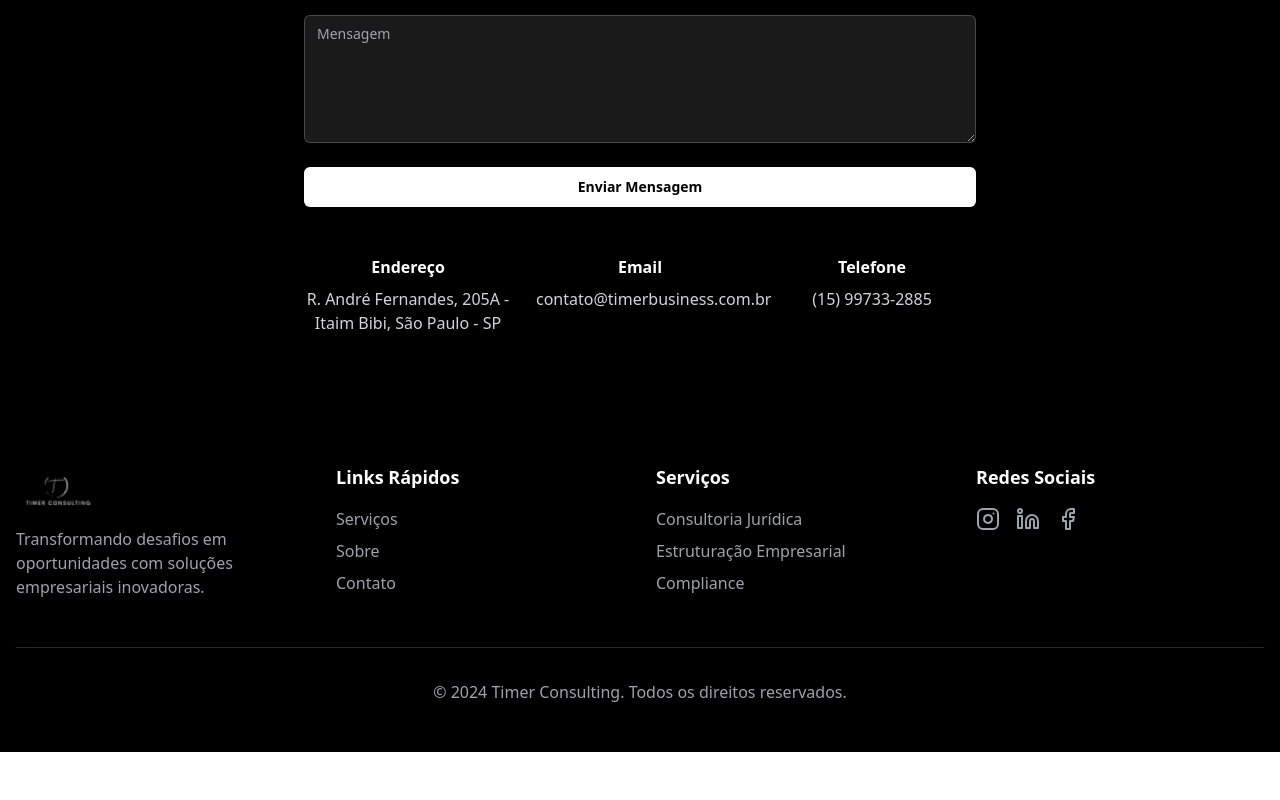
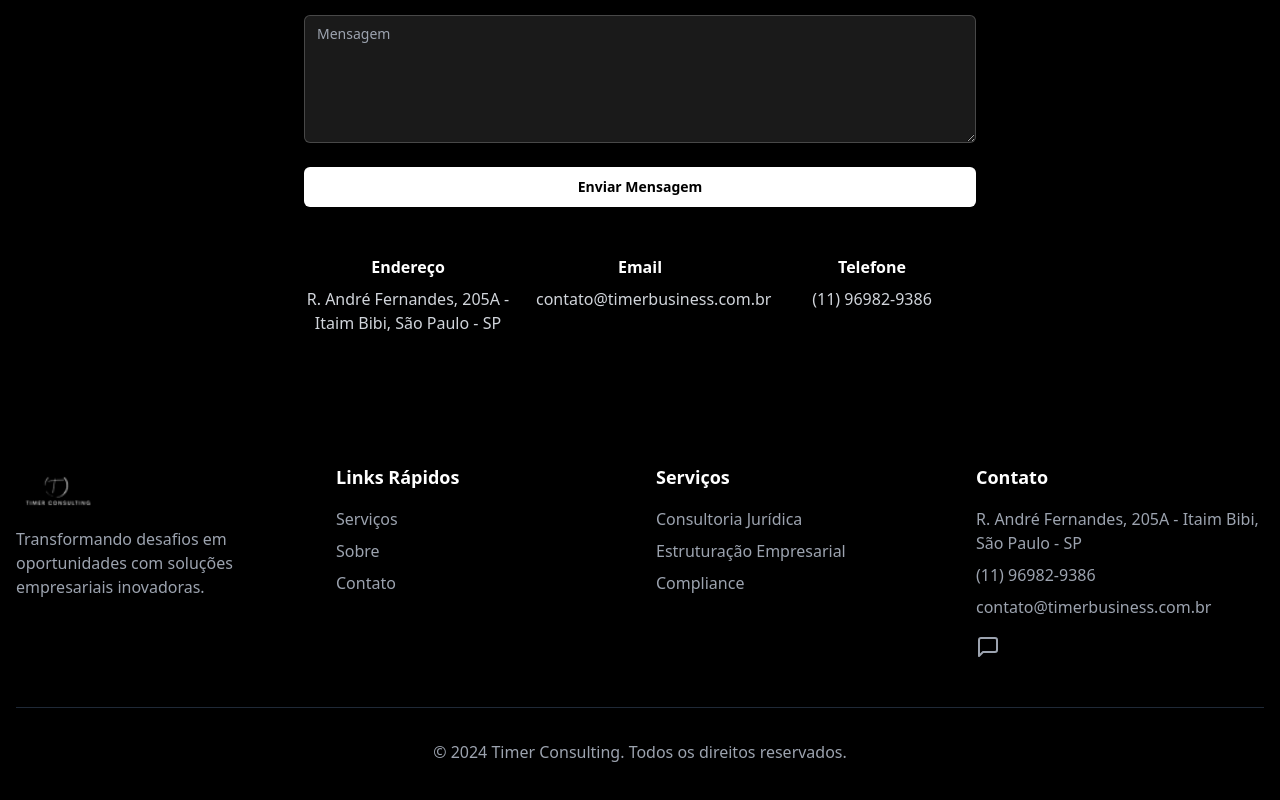
Before and after one commit to ConradoConv/timerconsulting, a React (Vite) app: page / in a window 1280 px wide. Shown: the part 3103-3903 px from the top of the page. Before the commit the page ends 3855 px from the top, so only its background shows below. Built offline with nearby package versions, Linux system fonts and the light colour scheme.

Commit message:
atualização dos componentes

```diff
--- a/src/components/ContactForm/ContactForm.tsx
+++ b/src/components/ContactForm/ContactForm.tsx
@@ -1,384 +1,192 @@
-
 import { Button } from "@/components/ui/button";
-
 import { Input } from "@/components/ui/input";
-
 import { Textarea } from "@/components/ui/textarea";
-
 import { useToast } from "@/components/ui/use-toast";
-
 import emailjs from '@emailjs/browser';
-
 import {
-
   Select,
-
   SelectContent,
-
   SelectItem,
-
   SelectTrigger,
-
   SelectValue,
-
 } from "@/components/ui/select";
-
 import { useState } from "react";
-
 import SuccessMessage from "./SuccessMessage";
-
 import ContactInfo from "./ContactInfo";
 
-
-
 interface ContactFormProps {
-
   className?: string;
-
   showContactInfo?: boolean;
-
 }
 
-
-
 const ContactForm = ({ className = "", showContactInfo = true }: ContactFormProps) => {
-
   const { toast } = useToast();
-
   const [formData, setFormData] = useState({
-
     name: '',
-
     email: '',
-
     phone: '',
-
     company: '',
-
     sector: '',
-
     message: ''
-
   });
-
   const [isSubmitted, setIsSubmitted] = useState(false);
 
-
-
   const handleChange = (e: React.ChangeEvent<HTMLInputElement | HTMLTextAreaElement>) => {
-
     setFormData({
-
       ...formData,
-
       [e.target.name]: e.target.value
-
     });
-
   };
 
-
-
   const handleSectorChange = (value: string) => {
-
     setFormData({
-
       ...formData,
-
       sector: value
-
     });
-
   };
 
-
-
   const handleSubmit = async (e: React.FormEvent) => {
-
     e.preventDefault();
 
-
-
     try {
-
       emailjs.init("D_RnWlH_CGPwVcM4e");
 
-
-
       const result = await emailjs.send(
-
         'service_5hcq1xd',
-
         'template_0aar80i',
-
         {
-
           from_name: formData.name,
-
           from_empresa: formData.company,
-
           from_setor: formData.sector,
-
           from_email: formData.email,
-
           from_phone: formData.phone,
-
           message: formData.message,
-
           to_email: 'conrado@timerbusiness.com.br',
-
         }
-
       );
 
-
-
       if (result.text === 'OK') {
-
         toast({
-
           title: "Mensagem enviada!",
-
           description: "Entraremos em contato em breve.",
-
         });
 
-
-
         setFormData({
-
           name: '',
-
           email: '',
-
           phone: '',
-
           company: '',
-
           sector: '',
-
           message: ''
-
         });
-
         setIsSubmitted(true);
-
       } else {
-
         throw new Error('Failed to send email');
-
       }
-
     } catch (error) {
-
       console.error('Error sending email:', error);
-
       toast({
-
         title: "Erro ao enviar mensagem",
-
         description: "Houve um problema ao enviar sua mensagem. Por favor, tente novamente mais tarde ou entre em contato conosco diretamente.",
-
         variant: "destructive"
-
       });
-
     }
-
   };
 
-
-
   const sectors = [
-
     "Construção Civil",
-
     "Fintechs",
-
     "Meios de Pagamento",
-
     "Equipamentos Eletrônicos",
-
     "Indústrias",
-
     "Tecnologia",
-
     "Varejo",
-
     "Saúde",
-
     "Educação",
-
     "Serviços Financeiros",
-
     "Logística",
-
     "E-commerce",
-
     "Outros"
-
   ];
 
-
-
   if (isSubmitted) {
-
     return <SuccessMessage onReset={() => setIsSubmitted(false)} />;
-
   }
 
-
-
   return (
-
     <div className={className}>
-
       <form onSubmit={handleSubmit} className="space-y-6">
+        <div className="grid grid-cols-1 md:grid-cols-2 gap-6">
+          <Input
+            name="name"
+            value={formData.name}
+            onChange={handleChange}
+            placeholder="Nome"
+            required
+            className="bg-white/10 border-white/20 text-white placeholder:text-gray-400"
+          />
+          <Input
+            name="email"
+            value={formData.email}
+            onChange={handleChange}
+            type="email"
+            placeholder="Email"
+            required
+            className="bg-white/10 border-white/20 text-white placeholder:text-gray-400"
+          />
+        </div>
 
         <div className="grid grid-cols-1 md:grid-cols-2 gap-6">
-
           <Input
-
-            name="name"
-
-            value={formData.name}
-
+            name="phone"
+            value={formData.phone}
             onChange={handleChange}
-
-            placeholder="Nome"
-
+            placeholder="Telefone"
             required
-
             className="bg-white/10 border-white/20 text-white placeholder:text-gray-400"
-
           />
-
           <Input
-
-            name="email"
-
-            value={formData.email}
-
+            name="company"
+            value={formData.company}
             onChange={handleChange}
-
-            type="email"
-
-            placeholder="Email"
-
+            placeholder="Nome da Empresa"
             required
-
             className="bg-white/10 border-white/20 text-white placeholder:text-gray-400"
-
           />
-
         </div>
 
-
-
-        <div className="grid grid-cols-1 md:grid-cols-2 gap-6">
-
-          <Input
-
-            name="phone"
-
-            value={formData.phone}
-
-            onChange={handleChange}
-
-            placeholder="Telefone"
-
-            required
-
-            className="bg-white/10 border-white/20 text-white placeholder:text-gray-400"
-
-          />
-
-          <Input
-
-            name="company"
-
-            value={formData.company}
-
-            onChange={handleChange}
-
-            placeholder="Nome da Empresa"
-
-            required
-
-            className="bg-white/10 border-white/20 text-white placeholder:text-gray-400"
-
-          />
-
-        </div>
-
-
-
         <Select onValueChange={handleSectorChange} value={formData.sector}>
-
           <SelectTrigger className="bg-white/10 border-white/20 text-white">
-
             <SelectValue placeholder="Selecione o setor" />
-
           </SelectTrigger>
-
           <SelectContent>
-
             {sectors.map((sector) => (
-
               <SelectItem key={sector} value={sector.toLowerCase()}>
-
                 {sector}
-
               </SelectItem>
-
             ))}
-
           </SelectContent>
-
         </Select>
 
-
-
         <Textarea
-
           name="message"
-
           value={formData.message}
-
           onChange={handleChange}
-
           placeholder="Mensagem"
-
           className="h-32 bg-white/10 border-white/20 text-white placeholder:text-gray-400"
-
           required
-
         />
-
         <Button
-
           type="submit"
-
           className="w-full bg-white text-black hover:bg-gray-200 font-semibold"
-
         >
-
           Enviar Mensagem
-
         </Button>
-
       </form>
 
-
-
       {showContactInfo && <ContactInfo />}
-
     </div>
-
   );
-
 };
 
-
-
 export default ContactForm;
--- a/src/components/ContactForm/ContactInfo.tsx
+++ b/src/components/ContactForm/ContactInfo.tsx
@@ -10,7 +10,7 @@ const ContactInfo = () => (
     </div>
     <div>
       <h3 className="font-semibold mb-2">Telefone</h3>
-      <p className="text-gray-300">(15) 99733-2885</p>
+      <p className="text-gray-300">(11) 96982-9386</p>
     </div>
   </div>
 );
--- a/src/components/Footer.tsx
+++ b/src/components/Footer.tsx
@@ -1,4 +1,4 @@
-import { Facebook, Instagram, Linkedin } from "lucide-react";
+import { MessageSquare } from "lucide-react";
 
 const Footer = () => {
   return (
@@ -31,16 +31,20 @@ const Footer = () => {
           </div>
 
           <div>
-            <h3 className="text-lg font-semibold mb-4">Redes Sociais</h3>
-            <div className="flex space-x-4">
-              <a href="#" className="text-gray-400 hover:text-white transition-colors">
-                <Instagram className="h-6 w-6" />
-              </a>
-              <a href="#" className="text-gray-400 hover:text-white transition-colors">
-                <Linkedin className="h-6 w-6" />
-              </a>
-              <a href="#" className="text-gray-400 hover:text-white transition-colors">
-                <Facebook className="h-6 w-6" />
+            <h3 className="text-lg font-semibold mb-4">Contato</h3>
+            <ul className="space-y-2">
+              <li className="text-gray-400">R. André Fernandes, 205A - Itaim Bibi, São Paulo - SP</li>
+              <li className="text-gray-400">(11) 96982-9386</li>
+              <li className="text-gray-400">contato@timerbusiness.com.br</li>
+            </ul>
+            <div className="flex mt-4">
+              <a
+                href="https://wa.me/5511969829386"
+                target="_blank"
+                rel="noopener noreferrer"
+                className="text-gray-400 hover:text-white transition-colors"
+              >
+                <MessageSquare className="h-6 w-6" />
               </a>
             </div>
           </div>
```
